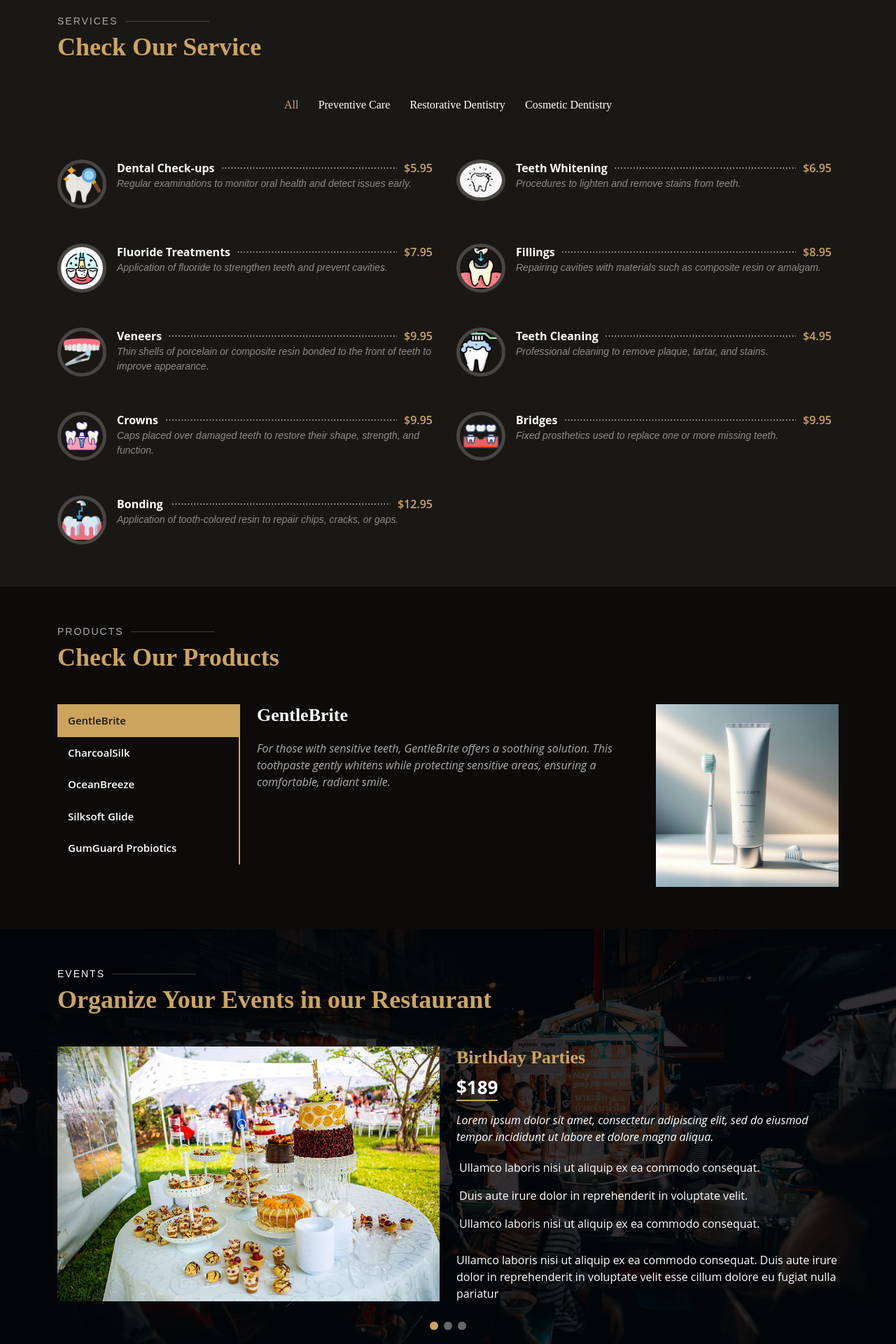
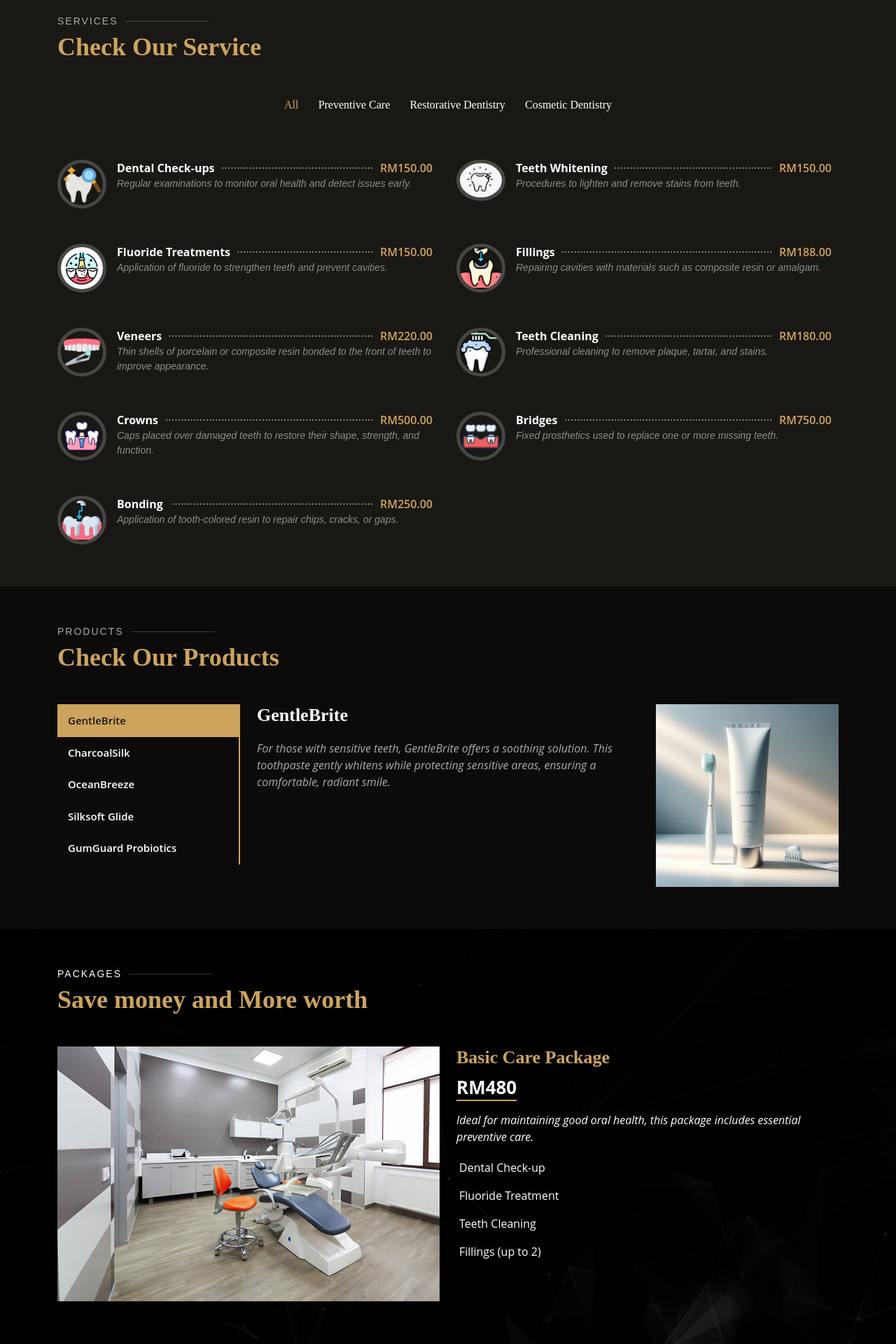
Before and after one commit to yeehang505/dental_apm, a PHP site: page /dental_apm/ in a window 1280 px wide. Shown: the part 2120-4040 px from the top of the page at 70% size. Run offline with PHP 8.4, Linux system fonts and the light colour scheme; data that the repository does not hold is empty; some libraries are stand-ins or nearby versions.

Commit message:
Final Update

```diff
--- a/assets/css/login_register.css
+++ b/assets/css/login_register.css
@@ -17,7 +17,6 @@
 .email-request {
     text-align: center;
 }
-
 
 .logo{
     display: grid;
--- a/assets/css/style.css
+++ b/assets/css/style.css
@@ -748,7 +748,7 @@
 # About
 --------------------------------------------------------------*/
 .about {
-  background: url("../img/about-bg.jpg") center center;
+  background: url("../img/background1.jpg") center center;
   background-size: cover;
   position: relative;
   padding: 80px 0;
@@ -1054,7 +1054,7 @@
 # Events
 --------------------------------------------------------------*/
 .events {
-  background: url(../img/events-bg.jpg) center center no-repeat;
+  background: url(../img/background1.jpg) center center no-repeat;
   background-size: cover;
   position: relative;
 }
--- a/index.php
+++ b/index.php
@@ -235,7 +235,7 @@
           <div class="col-lg-6 menu-item filter-starters">
             <img src="assets/img/menu/checkup.png" class="menu-img" alt="">
             <div class="menu-content">
-              <a href="javascript:void(0)">Dental Check-ups</a><span>$5.95</span>
+              <a href="javascript:void(0)">Dental Check-ups</a><span>RM150.00</span>
             </div>
             <div class="menu-ingredients">
             Regular examinations to monitor oral health and detect issues early.
@@ -245,7 +245,7 @@
           <div class="col-lg-6 menu-item filter-specialty">
             <img src="assets/img/menu/whitening.png" class="menu-img" alt="">
             <div class="menu-content">
-              <a href="javascript:void(0)">Teeth Whitening</a><span>$6.95</span>
+              <a href="javascript:void(0)">Teeth Whitening</a><span>RM150.00</span>
             </div>
             <div class="menu-ingredients">
             Procedures to lighten and remove stains from teeth.
@@ -255,7 +255,7 @@
           <div class="col-lg-6 menu-item filter-starters">
             <img src="assets/img/menu/fluoridetreatment.png" class="menu-img" alt="">
             <div class="menu-content">
-              <a href="javascript:void(0)">Fluoride Treatments</a><span>$7.95</span>
+              <a href="javascript:void(0)">Fluoride Treatments</a><span>RM150.00</span>
             </div>
             <div class="menu-ingredients">
             Application of fluoride to strengthen teeth and prevent cavities.
@@ -265,7 +265,7 @@
           <div class="col-lg-6 menu-item filter-salads">
             <img src="assets/img/menu/filling.png" class="menu-img" alt="">
             <div class="menu-content">
-              <a href="javascript:void(0)">Fillings</a><span>$8.95</span>
+              <a href="javascript:void(0)">Fillings</a><span>RM188.00</span>
             </div>
             <div class="menu-ingredients">
             Repairing cavities with materials such as composite resin or amalgam.
@@ -275,7 +275,7 @@
           <div class="col-lg-6 menu-item filter-specialty">
             <img src="assets/img/menu/dental-veneer.png" class="menu-img" alt="">
             <div class="menu-content">
-              <a href="javascript:void(0)">Veneers</a><span>$9.95</span>
+              <a href="javascript:void(0)">Veneers</a><span>RM220.00</span>
             </div>
             <div class="menu-ingredients">
             Thin shells of porcelain or composite resin bonded to the front of teeth to improve appearance.
@@ -285,7 +285,7 @@
           <div class="col-lg-6 menu-item filter-starters">
             <img src="assets/img/menu/tooth-brush.png" class="menu-img" alt="">
             <div class="menu-content">
-              <a href="javascript:void(0)">Teeth Cleaning</a><span>$4.95</span>
+              <a href="javascript:void(0)">Teeth Cleaning</a><span>RM180.00</span>
             </div>
             <div class="menu-ingredients">
             Professional cleaning to remove plaque, tartar, and stains.
@@ -295,7 +295,7 @@
           <div class="col-lg-6 menu-item filter-salads">
             <img src="assets/img/menu/dental-implant.png" class="menu-img" alt="">
             <div class="menu-content">
-              <a href="javascript:void(0)">Crowns</a><span>$9.95</span>
+              <a href="javascript:void(0)">Crowns</a><span>RM500.00</span>
             </div>
             <div class="menu-ingredients">
             Caps placed over damaged teeth to restore their shape, strength, and function.
@@ -305,7 +305,7 @@
           <div class="col-lg-6 menu-item filter-salads">
             <img src="assets/img/menu/bridge.png" class="menu-img" alt="">
             <div class="menu-content">
-              <a href="javascript:void(0)">Bridges</a><span>$9.95</span>
+              <a href="javascript:void(0)">Bridges</a><span>RM750.00</span>
             </div>
             <div class="menu-ingredients">
             Fixed prosthetics used to replace one or more missing teeth.
@@ -315,7 +315,7 @@
           <div class="col-lg-6 menu-item filter-specialty">
             <img src="assets/img/menu/bonding.png" class="menu-img" alt="">
             <div class="menu-content">
-              <a href="javascript:void(0)">Bonding</a><span>$12.95</span>
+              <a href="javascript:void(0)">Bonding</a><span>RM250.00</span>
             </div>
             <div class="menu-ingredients">
             Application of tooth-colored resin to repair chips, cracks, or gaps.
@@ -425,8 +425,8 @@
       <div class="container" data-aos="fade-up">
 
         <div class="section-title">
-          <h2>Events</h2>
-          <p>Organize Your Events in our Restaurant</p>
+          <h2>Packages</h2>
+          <p>Save money and More worth</p>
         </div>
 
         <div class="events-slider swiper" data-aos="fade-up" data-aos-delay="100">
@@ -435,26 +435,23 @@
             <div class="swiper-slide">
               <div class="row event-item">
                 <div class="col-lg-6">
-                  <img src="assets/img/event-birthday.jpg" class="img-fluid" alt="">
+                  <img src="assets/img/design1.jpg" class="img-fluid" alt="">
                 </div>
                 <div class="col-lg-6 pt-4 pt-lg-0 content">
-                  <h3>Birthday Parties</h3>
+                  <h3>Basic Care Package</h3>
                   <div class="price">
-                    <p><span>$189</span></p>
+                    <p><span>RM480</span></p>
                   </div>
                   <p class="fst-italic">
-                    Lorem ipsum dolor sit amet, consectetur adipiscing elit, sed do eiusmod tempor incididunt ut labore et dolore
-                    magna aliqua.
+                  Ideal for maintaining good oral health, this package includes essential preventive care.
                   </p>
                   <ul>
-                    <li><i class="bi bi-check-circled"></i> Ullamco laboris nisi ut aliquip ex ea commodo consequat.</li>
-                    <li><i class="bi bi-check-circled"></i> Duis aute irure dolor in reprehenderit in voluptate velit.</li>
-                    <li><i class="bi bi-check-circled"></i> Ullamco laboris nisi ut aliquip ex ea commodo consequat.</li>
+                    <li><i class="bi bi-check-circled"></i> Dental Check-up</li>
+                    <li><i class="bi bi-check-circled"></i> Fluoride Treatment</li>
+                    <li><i class="bi bi-check-circled"></i> Teeth Cleaning</li>
+                    <li><i class="bi bi-check-circled"></i> Fillings (up to 2)</li>
                   </ul>
-                  <p>
-                    Ullamco laboris nisi ut aliquip ex ea commodo consequat. Duis aute irure dolor in reprehenderit in voluptate
-                    velit esse cillum dolore eu fugiat nulla pariatur
-                  </p>
+
                 </div>
               </div>
             </div><!-- End testimonial item -->
@@ -462,26 +459,23 @@
             <div class="swiper-slide">
               <div class="row event-item">
                 <div class="col-lg-6">
-                  <img src="assets/img/event-private.jpg" class="img-fluid" alt="">
+                  <img src="assets/img/design2.jpg" class="img-fluid" alt="">
                 </div>
                 <div class="col-lg-6 pt-4 pt-lg-0 content">
-                  <h3>Private Parties</h3>
+                  <h3>Cosmetic Care Package</h3>
                   <div class="price">
-                    <p><span>$290</span></p>
+                    <p><span>RM600</span></p>
                   </div>
                   <p class="fst-italic">
-                    Lorem ipsum dolor sit amet, consectetur adipiscing elit, sed do eiusmod tempor incididunt ut labore et dolore
-                    magna aliqua.
+                  Perfect for those looking to enhance their smile with cosmetic treatments.
                   </p>
                   <ul>
-                    <li><i class="bi bi-check-circled"></i> Ullamco laboris nisi ut aliquip ex ea commodo consequat.</li>
-                    <li><i class="bi bi-check-circled"></i> Duis aute irure dolor in reprehenderit in voluptate velit.</li>
-                    <li><i class="bi bi-check-circled"></i> Ullamco laboris nisi ut aliquip ex ea commodo consequat.</li>
+                  <li><i class="bi bi-check-circled"></i> Dental Check-up</li>
+                    <li><i class="bi bi-check-circled"></i> Teeth Whitening</li>
+                    <li><i class="bi bi-check-circled"></i> Veneers (up to 2)</li>
+                    <li><i class="bi bi-check-circled"></i> Bonding (up to 2 teeth)</li>
                   </ul>
-                  <p>
-                    Ullamco laboris nisi ut aliquip ex ea commodo consequat. Duis aute irure dolor in reprehenderit in voluptate
-                    velit esse cillum dolore eu fugiat nulla pariatur
-                  </p>
+
                 </div>
               </div>
             </div><!-- End testimonial item -->
@@ -489,26 +483,26 @@
             <div class="swiper-slide">
               <div class="row event-item">
                 <div class="col-lg-6">
-                  <img src="assets/img/event-custom.jpg" class="img-fluid" alt="">
+                  <img src="assets/img/design3.jpg" class="img-fluid" alt="">
                 </div>
                 <div class="col-lg-6 pt-4 pt-lg-0 content">
-                  <h3>Custom Parties</h3>
+                  <h3>Comprehensive Care Package</h3>
                   <div class="price">
-                    <p><span>$99</span></p>
+                    <p><span>RM1500</span></p>
                   </div>
                   <p class="fst-italic">
-                    Lorem ipsum dolor sit amet, consectetur adipiscing elit, sed do eiusmod tempor incididunt ut labore et dolore
-                    magna aliqua.
+                  This all-inclusive package provides extensive dental care for both health and aesthetics.
                   </p>
                   <ul>
-                    <li><i class="bi bi-check-circled"></i> Ullamco laboris nisi ut aliquip ex ea commodo consequat.</li>
-                    <li><i class="bi bi-check-circled"></i> Duis aute irure dolor in reprehenderit in voluptate velit.</li>
-                    <li><i class="bi bi-check-circled"></i> Ullamco laboris nisi ut aliquip ex ea commodo consequat.</li>
+                    <li><i class="bi bi-check-circled"></i> Dental Check-up</li>
+                    <li><i class="bi bi-check-circled"></i> Fluoride Treatment</li>
+                    <li><i class="bi bi-check-circled"></i> Teeth Cleaning</li>
+                    <li><i class="bi bi-check-circled"></i> Fillings (up to 4)</li>
+                    <li><i class="bi bi-check-circled"></i> Crowns (up to 2)</li>
+                    <li><i class="bi bi-check-circled"></i> Bridges (up to 2 units)</li>
+                    <li><i class="bi bi-check-circled"></i> Teeth Whitening</li>
                   </ul>
-                  <p>
-                    Ullamco laboris nisi ut aliquip ex ea commodo consequat. Duis aute irure dolor in reprehenderit in voluptate
-                    velit esse cillum dolore eu fugiat nulla pariatur
-                  </p>
+
                 </div>
               </div>
             </div><!-- End testimonial item -->
@@ -702,12 +696,11 @@
               <div class="testimonial-item">
                 <p>
                   <i class="bx bxs-quote-alt-left quote-icon-left"></i>
-                  Proin iaculis purus consequat sem cure digni ssim donec porttitora entum suscipit rhoncus. Accusantium quam, ultricies eget id, aliquam eget nibh et. Maecen aliquam, risus at semper.
-                  <i class="bx bxs-quote-alt-right quote-icon-right"></i>
+                  My experience with the dental check-ups here has been excellent. The dentist was thorough and took the time to explain everything in detail. I felt well-informed about my oral health, and the whole process was comfortable and stress-free. I highly recommend these check-ups for anyone looking to stay on top of their dental health.                  <i class="bx bxs-quote-alt-right quote-icon-right"></i>
                 </p>
                 <img src="assets/img/testimonials/testimonials-1.jpg" class="testimonial-img" alt="">
                 <h3>Saul Goodman</h3>
-                <h4>Ceo &amp; Founder</h4>
+
               </div>
             </div><!-- End testimonial item -->
 
@@ -715,12 +708,11 @@
               <div class="testimonial-item">
                 <p>
                   <i class="bx bxs-quote-alt-left quote-icon-left"></i>
-                  Export tempor illum tamen malis malis eram quae irure esse labore quem cillum quid cillum eram malis quorum velit fore eram velit sunt aliqua noster fugiat irure amet legam anim culpa.
-                  <i class="bx bxs-quote-alt-right quote-icon-right"></i>
+                  I recently had a fluoride treatment and I can already feel the difference. My teeth feel stronger and more resilient. The process was quick and easy, and the dentist made sure I was comfortable throughout. It's a simple but highly effective treatment that I would recommend to anyone looking to protect their teeth.                  <i class="bx bxs-quote-alt-right quote-icon-right"></i>
                 </p>
                 <img src="assets/img/testimonials/testimonials-2.jpg" class="testimonial-img" alt="">
                 <h3>Sara Wilsson</h3>
-                <h4>Designer</h4>
+
               </div>
             </div><!-- End testimonial item -->
 
@@ -728,12 +720,11 @@
               <div class="testimonial-item">
                 <p>
                   <i class="bx bxs-quote-alt-left quote-icon-left"></i>
-                  Enim nisi quem export duis labore cillum quae magna enim sint quorum nulla quem veniam duis minim tempor labore quem eram duis noster aute amet eram fore quis sint minim.
-                  <i class="bx bxs-quote-alt-right quote-icon-right"></i>
+                  I needed crowns on a couple of my teeth and was nervous about the procedure. The dentist was incredibly reassuring and professional. The crowns look and feel just like my natural teeth. The entire process was smooth, and I couldn't be happier with the results. I highly recommend their crown services!                  <i class="bx bxs-quote-alt-right quote-icon-right"></i>
                 </p>
                 <img src="assets/img/testimonials/testimonials-3.jpg" class="testimonial-img" alt="">
                 <h3>Jena Karlis</h3>
-                <h4>Store Owner</h4>
+
               </div>
             </div><!-- End testimonial item -->
 
@@ -741,12 +732,11 @@
               <div class="testimonial-item">
                 <p>
                   <i class="bx bxs-quote-alt-left quote-icon-left"></i>
-                  Fugiat enim eram quae cillum dolore dolor amet nulla culpa multos export minim fugiat minim velit minim dolor enim duis veniam ipsum anim magna sunt elit fore quem dolore labore illum veniam.
-                  <i class="bx bxs-quote-alt-right quote-icon-right"></i>
+                  Getting veneers was the best decision I made for my smile. The dentist was meticulous, ensuring that the veneers matched perfectly with my natural teeth. The results are fantastic – my teeth look natural and beautiful. I can't stop smiling, and I've received so many compliments. Thank you for giving me the smile I've always wanted!                  <i class="bx bxs-quote-alt-right quote-icon-right"></i>
                 </p>
                 <img src="assets/img/testimonials/testimonials-4.jpg" class="testimonial-img" alt="">
                 <h3>Matt Brandon</h3>
-                <h4>Freelancer</h4>
+
               </div>
             </div><!-- End testimonial item -->
 
@@ -754,12 +744,11 @@
               <div class="testimonial-item">
                 <p>
                   <i class="bx bxs-quote-alt-left quote-icon-left"></i>
-                  Quis quorum aliqua sint quem legam fore sunt eram irure aliqua veniam tempor noster veniam enim culpa labore duis sunt culpa nulla illum cillum fugiat legam esse veniam culpa fore nisi cillum quid.
-                  <i class="bx bxs-quote-alt-right quote-icon-right"></i>
+                  I had my teeth whitened here and the results are amazing. The procedure was comfortable and the dentist explained each step. My teeth are several shades whiter and the difference is noticeable. It's given me so much more confidence in my smile. If you're thinking about teeth whitening, do it here – you won't be disappointed!                  <i class="bx bxs-quote-alt-right quote-icon-right"></i>
                 </p>
                 <img src="assets/img/testimonials/testimonials-5.jpg" class="testimonial-img" alt="">
                 <h3>John Larson</h3>
-                <h4>Entrepreneur</h4>
+
               </div>
             </div><!-- End testimonial item -->
 
```
Also changed, not shown: dental admin/admin/edit_dentist.php (+1 -10 lines), styles.css (deleted, +0 -142 lines), assets/img/C.jpg (added), assets/img/design1.jpg (added), assets/img/design2.jpg (added), assets/img/design3.jpg (added), assets/img/gallery/ERD.png (added), assets/img/gallery/consultroom1.jpg, assets/img/gallery/consultroom2.jpg (added), assets/img/gallery/waitingarea.jpg, assets/img/gallery/waitingarea1.jpg, assets/img/hero-bg.jpg, assets/img/logo.png (deleted).
